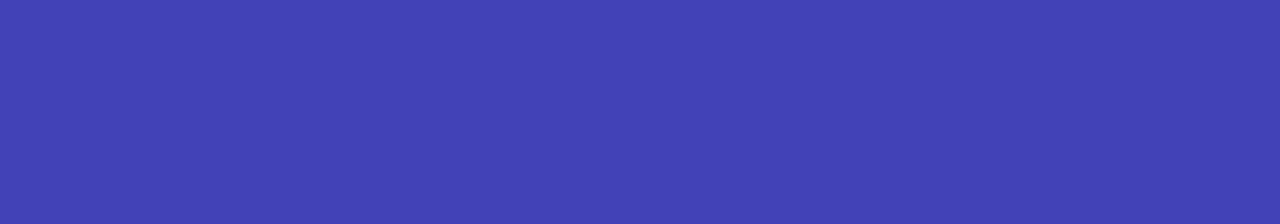
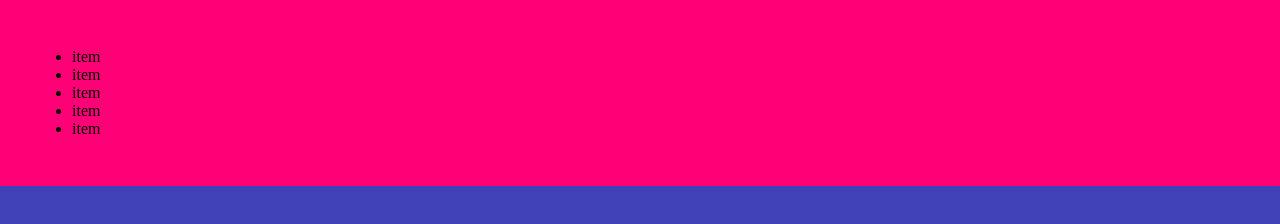
Before and after one commit to JoolSpace/git-flow, a website: page src/index.html in a window 1280 px wide. Drawn offline with Linux system fonts and the light colour scheme.

Commit message:
added header block

```diff
--- a/src/index.html
+++ b/src/index.html
@@ -9,6 +9,16 @@
   <title>Document</title>
 </head>
 <body>
-
+  <header class="header">
+    <nav class="navbar">
+      <ul class="navbar">
+        <li class="navbar__list">item</li>
+        <li class="navbar__list">item</li>
+        <li class="navbar__list">item</li>
+        <li class="navbar__list">item</li>
+        <li class="navbar__list">item</li>
+      </ul>
+    </nav>
+  </header>
 </body>
 </html>
--- /dev/null
+++ b/src/styles/_header.scss
@@ -0,0 +1,6 @@
+.header {
+  width: 100%;
+  padding: $p-2;
+
+  background-color: $sec-color;
+}
--- a/src/styles/_variables.scss
+++ b/src/styles/_variables.scss
@@ -1,3 +1,7 @@
 $primary-color: rgb(66, 66, 183);
+$sec-color: rgb(255, 0, 119);
+
 
 $fz-36: 36px;
+
+$p-2: 2rem;
--- a/src/styles/main.scss
+++ b/src/styles/main.scss
@@ -1,2 +1,4 @@
 @import 'variables';
 @import 'default.scss';
+
+@import 'header.scss';
```
Also changed, not shown: src/styles/main.css, 1 other file.
